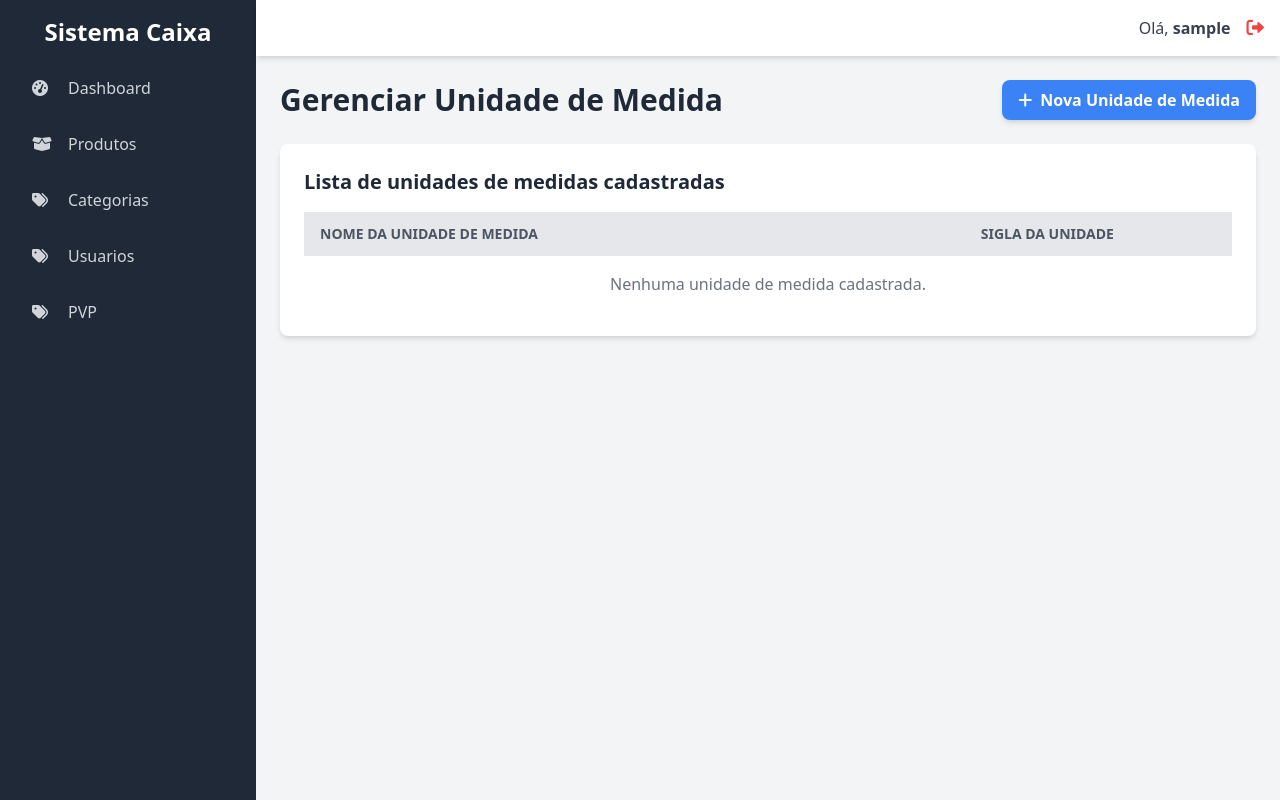
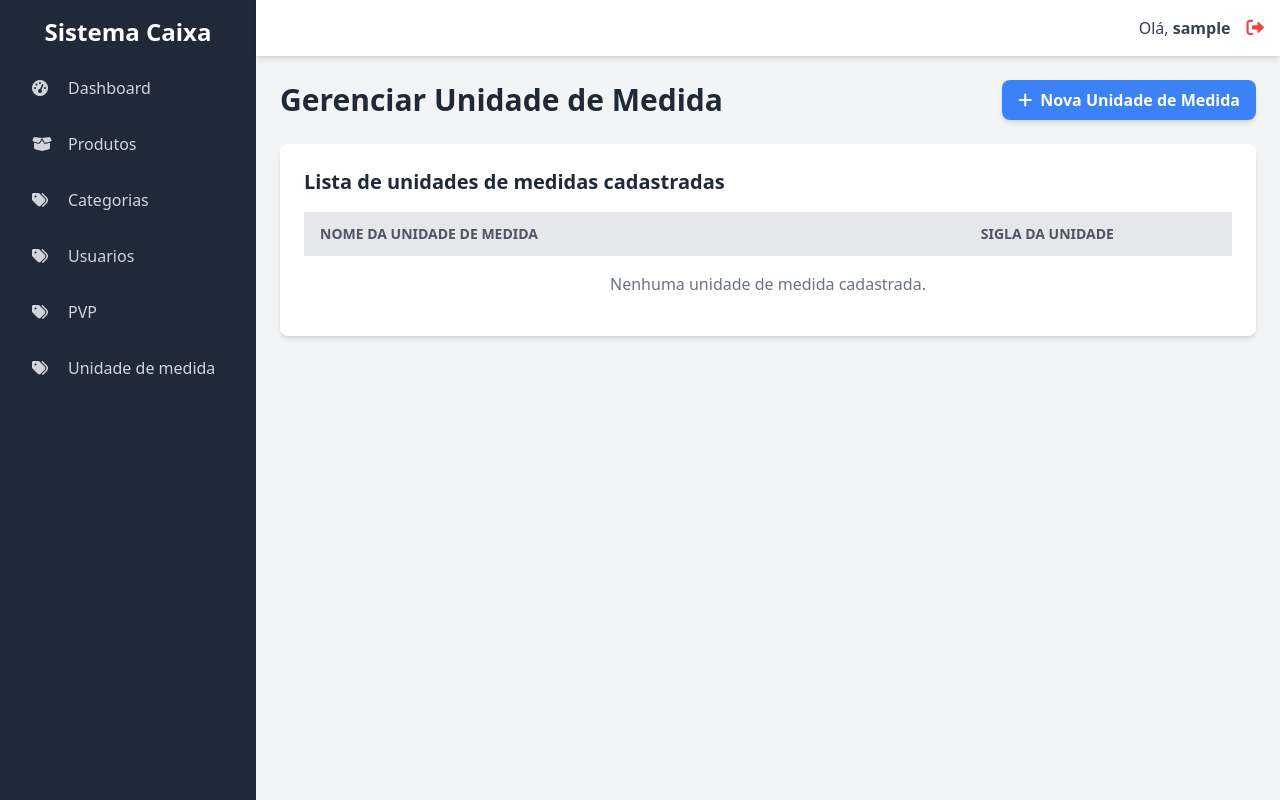
Before and after one commit to ArturPagel/APCG, a Flask app: page /sistema/admin/unidade_medida in a window 1280 px wide. Run offline with Flask 3, Linux system fonts and the light colour scheme; the visitor is signed in with stand-in values (Sample User, id 1); data that the repository does not hold is empty; some libraries are stand-ins or nearby versions.

Commit message:
Add files via upload

```diff
--- a/templates/base.html
+++ b/templates/base.html
@@ -54,6 +54,13 @@
                     <i class="fas fa-tags"></i>
                     <span>PVP</span>
                 </a>
+                <a href="{{ url_for('admin.unidade') }}" class="sidebar-link {% if 'usuarios' in request.path %}active{% endif %}">
+                    <i class="fas fa-tags"></i>
+                    <span>Unidade de medida</span>
+                </a>
+
+
+
                 <!-- Adicionar outros links aqui no futuro -->
             </nav>
         </aside>
--- a/templates/cadastrar_unidade.html
+++ b/templates/cadastrar_unidade.html
@@ -15,8 +15,8 @@
 
 
             <div>
-                <label for="percentual" class="block text-sm font-medium text-gray-700 mb-1">Sigla da Unidade (Ex: 1.25 para 25%)</label>
-                <input type="text" name="sigla_unidade" id="sigla_unidade" step="0.01" class="w-full px-3 py-2 border border-gray-300 rounded-md shadow-sm focus:outline-none focus:ring-blue-500 focus:border-blue-500" required>
+                <label for="sigla_unidade" class="block text-sm font-medium text-gray-700 mb-1">Sigla da Unidade (Ex: 1.25 para 25%)</label>
+                <input type="number" name="sigla_unidade" id="sigla_unidade" step="0.01" class="w-full px-3 py-2 border border-gray-300 rounded-md shadow-sm focus:outline-none focus:ring-blue-500 focus:border-blue-500" required>
             </div>
 
 
--- a/templates/editar_unidade.html
+++ b/templates/editar_unidade.html
@@ -11,7 +11,7 @@
 
             <div>
                 <label for="nome_unidade" class="block text-sm font-medium text-gray-700 mb-1">Nome da Unidade de Medida</label>
-                <input type="text" name="nome_unidade" id="nome_unidade" value="{{ unidade.nome_unidade }}" class="w-full px-3 py-2 border border-gray-300 rounded-md shadow-sm focus:outline-none focus:ring-blue-500 focus:border-blue-500" required>
+                <input type="text" name="nome_unidade" id="nome_unidade" value="{{unidade_medida.nome_unidade }}" class="w-full px-3 py-2 border border-gray-300 rounded-md shadow-sm focus:outline-none focus:ring-blue-500 focus:border-blue-500" required>
             </div>
 
             <div>
--- a/templates/unidade_medida.html
+++ b/templates/unidade_medida.html
@@ -7,7 +7,7 @@
 {% block content %}
 <div class="flex justify-between items-center mb-6">
     <h2 class="text-3xl font-bold text-gray-800">Gerenciar Unidade de Medida</h2>
-    <a href="{{ url_for('admin.cadastrar_unidade_') }}" class="bg-blue-500 hover:bg-blue-700 text-white font-bold py-2 px-4 rounded-lg shadow-md transition duration-300">
+    <a href="{{ url_for('admin.cadastrar_unidade') }}" class="bg-blue-500 hover:bg-blue-700 text-white font-bold py-2 px-4 rounded-lg shadow-md transition duration-300">
         <i class="fas fa-plus mr-2"></i>Nova Unidade de Medida
     </a>
 </div>
@@ -26,9 +26,10 @@
                 {% for unidade_medida in unidade_medidas %}
                 <tr class="border-b border-gray-200 hover:bg-gray-100">
                     <td class="py-3 px-4 font-medium">{{ unidade_medida.nome_unidade }}</td>
-                    <td class="py-3 px-4 text-center">
-                        {{ unidade_medida.nome_unidade }} ({{ "%.2f"|format((unidade_medida.sigla_unidade - 1) * 100) }}%)
-                    </td>
+                    <td class="py-3 px-4 text-center">{{ unidade_medida.sigla_unidade }}%</td>
+                    <td class="py-3 px-4 text-center"></td>
+
+
                     <td class="py-3 px-4 text-center">
                         <a href="{{ url_for('admin.editar_unidade', cod=unidade.cod_unidade) }}" class="text-blue-500 hover:text-blue-700 mx-2" title="Editar">
                             <i class="fas fa-pencil-alt"></i>
```
